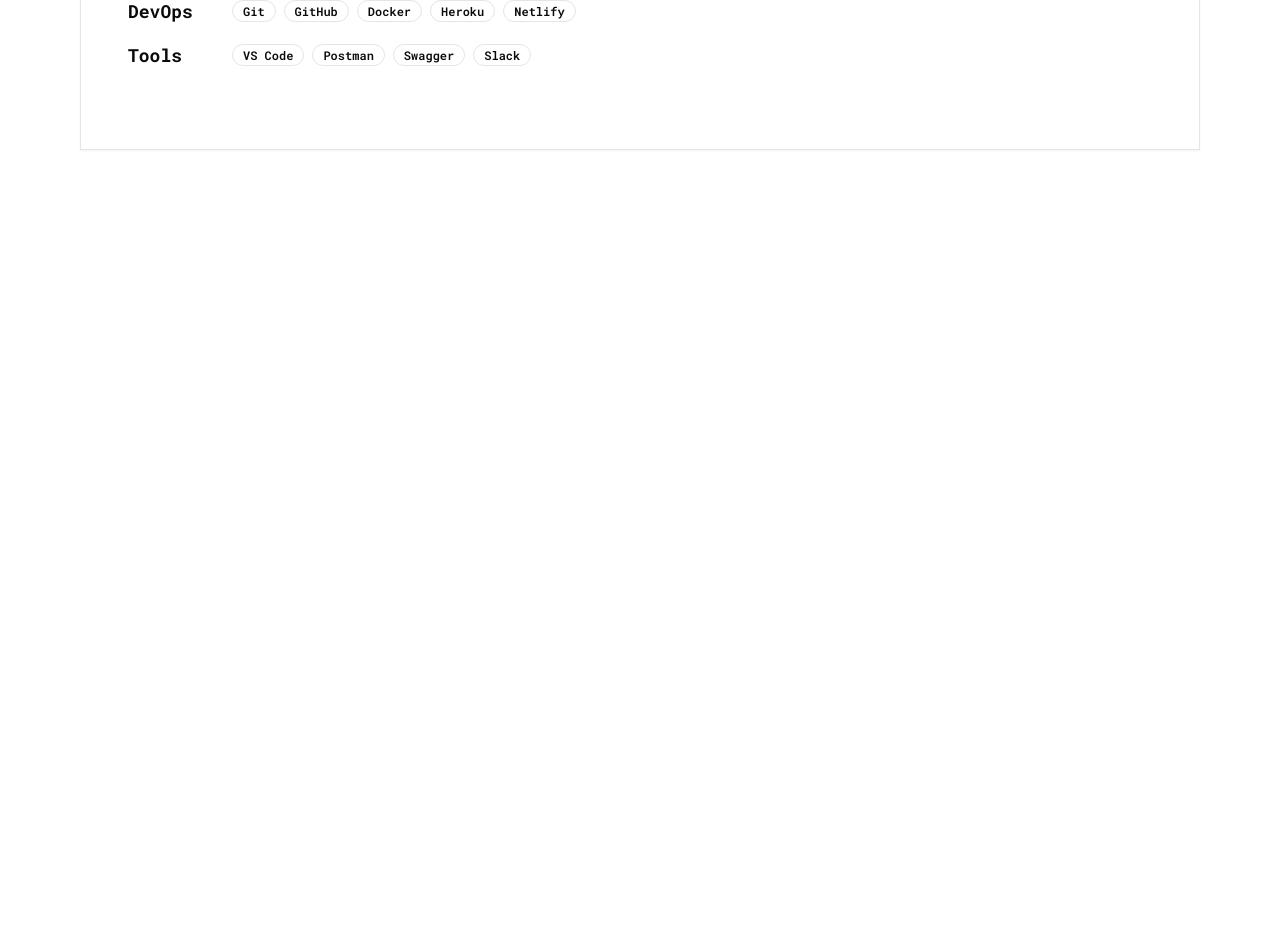
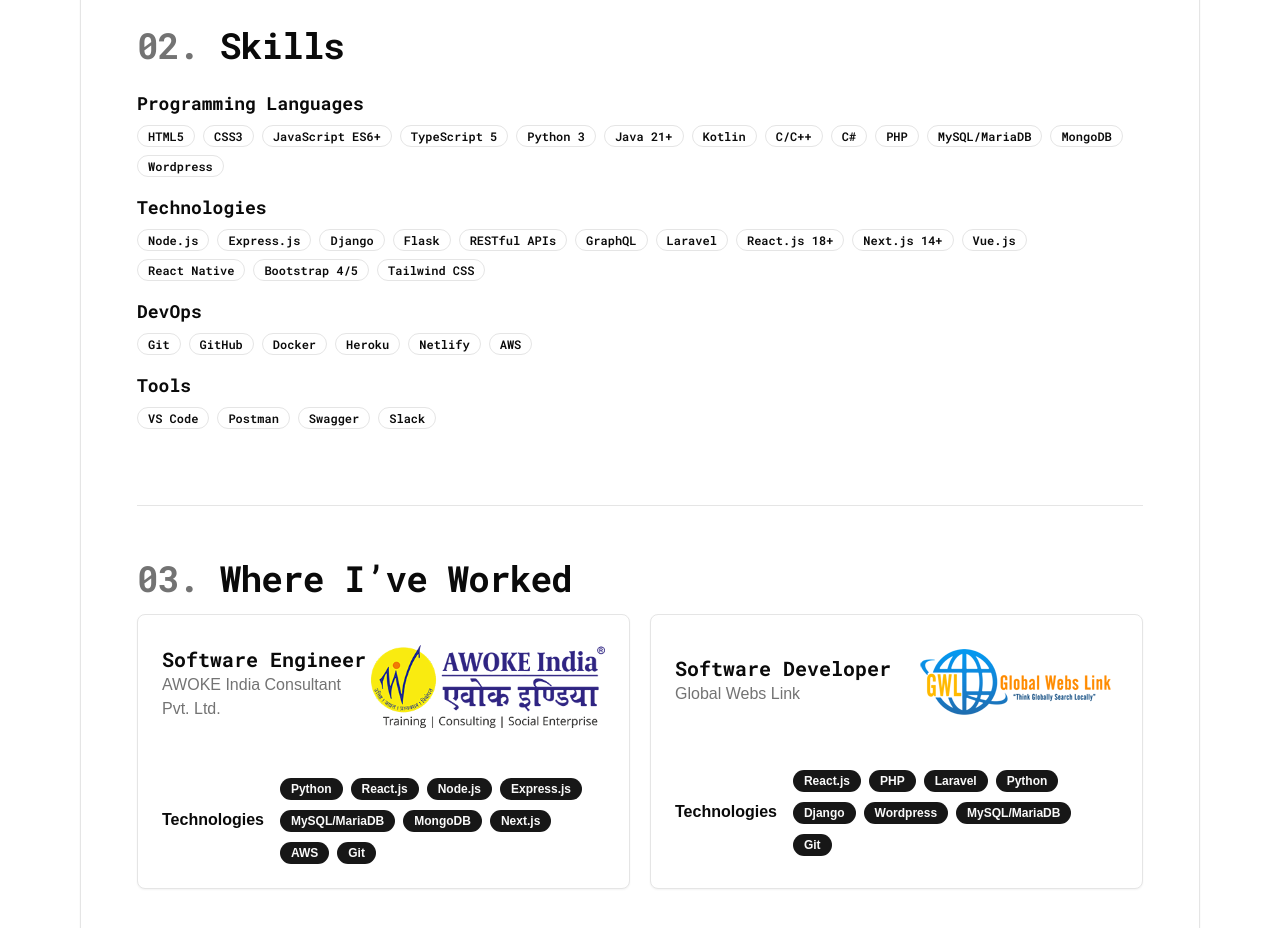
Before and after one commit to aapav01/apavayan.com, a Next.js app: page / in a window 1280 px wide. Shown: the part 1080-2008 px from the top of the page. Before the commit the page ends 1310 px from the top, so only its background shows below. Built offline with nearby package versions, Linux system fonts and the light colour scheme.

Commit message:
stagging: Add Where I have Worked (WIP)

```diff
--- a/src/app/page.tsx
+++ b/src/app/page.tsx
@@ -1,11 +1,20 @@
 import Typewriter from "@/components/typewriter";
 import Button3D from "@/components/ui/button-3d";
-import { Card, CardContent, CardHeader } from "@/components/ui/card";
+import {
+  Card,
+  CardContent,
+  CardFooter,
+  CardHeader,
+} from "@/components/ui/card";
 import { Separator } from "@/components/ui/separator";
 import { Avatar, AvatarFallback, AvatarImage } from "@/components/ui/avatar";
 
 import React from "react";
 import { IoChevronForwardSharp } from "react-icons/io5";
+import GWLLOGO from "@/company/logos/gwl.png";
+import AWOKEINDIALOGO from "@/company/logos/awokeindia.png";
+import Image from "next/image";
+import { Badge } from "@/components/ui/badge";
 
 export default function HomePage() {
   return (
@@ -40,8 +49,11 @@
             </strong>
           </p>
         </CardHeader>
-        <CardContent className="flex flex-col items-center gap-5">
-          <div className="prose text-center max-w-screen-lg">
+        <CardContent className="flex flex-col gap-5 container p-10">
+          <h3 className="font-mono">
+            <span className="text-muted-foreground">01. </span>About Me
+          </h3>
+          <div className="prose text-center max-w-screen-lg mx-auto">
             <p>
               I am currently a Software Engineer, where I collaborate with a
               talented team to build impactful solutions for business platforms.
@@ -64,6 +76,7 @@
               &ldquo;Embark on an adventure, one line of code at a time.&rdquo;
             </blockquote>
           </div>
+          <div className="w-full flex flex-col gap-8 items-center">
             <span className="text-muted-foreground text-2xl font-black font-sans">
               Based In India 🇮🇳
             </span>
@@ -79,49 +92,62 @@
                 <span className="text-lg font-bold">Download Résumé</span>
               </Button3D>
             </div>
-        </CardContent>
-        <Separator orientation="horizontal" className="w-full" />
-        <section className="container py-10 mx-auto max-w-screen-lg">
-          <h3 className="font-mono">Skills</h3>
+          </div>
+          <Separator orientation="horizontal" className="w-full my-8" />
+          <section className="container mx-auto">
+            <h3 className="font-mono">
+              <span className="text-muted-foreground">02. </span>Skills
+            </h3>
             <div className="font-mono flex flex-col py-4 skill-section">
-            <div>
-              <h4 className="font-mono">Frontend</h4>
+              <div className="gap-2">
+                <h4 className="font-mono w-full">Programming Languages</h4>
                 <ul>
                   <li>HTML5</li>
                   <li>CSS3</li>
-                <li>JavaScript</li>
-                <li>React</li>
-                <li>Next.js</li>
-                <li>Redux</li>
-                <li>GraphQL</li>
-                <li>RESTful APIs</li>
+                  <li>JavaScript ES6+</li>
+                  <li>TypeScript 5</li>
+                  <li>Python 3</li>
+                  <li>Java 21+</li>
+                  <li>Kotlin</li>
+                  <li>C/C++</li>
+                  <li>C#</li>
+                  <li>PHP</li>
+                  <li>MySQL/MariaDB</li>
+                  <li>MongoDB</li>
+                  <li>Wordpress</li>
                 </ul>
               </div>
-            <div className="flex flex-col items-center gap-2">
-              <h4 className="font-mono">Backend</h4>
+              <div className="gap-2">
+                <h4 className="font-mono w-full">Technologies</h4>
                 <ul>
                   <li>Node.js</li>
                   <li>Express.js</li>
-                <li>Python</li>
                   <li>Django</li>
                   <li>Flask</li>
                   <li>RESTful APIs</li>
                   <li>GraphQL</li>
-                <li>MySQL/MariaDB</li>
+                  <li>Laravel</li>
+                  <li>React.js 18+</li>
+                  <li>Next.js 14+</li>
+                  <li>Vue.js</li>
+                  <li>React Native</li>
+                  <li>Bootstrap 4/5</li>
+                  <li>Tailwind CSS</li>
                 </ul>
               </div>
               <div className="flex flex-col items-center gap-2">
-              <h4 className="font-mono">DevOps</h4>
+                <h4 className="font-mono w-full">DevOps</h4>
                 <ul>
                   <li>Git</li>
                   <li>GitHub</li>
                   <li>Docker</li>
                   <li>Heroku</li>
                   <li>Netlify</li>
+                  <li>AWS</li>
                 </ul>
               </div>
               <div className="flex flex-col items-center gap-2">
-              <h4 className="font-mono">Tools</h4>
+                <h4 className="font-mono w-full">Tools</h4>
                 <ul>
                   <li>VS Code</li>
                   <li>Postman</li>
@@ -131,6 +157,117 @@
               </div>
             </div>
           </section>
+          <Separator orientation="horizontal" className="w-full my-8" />
+          <section className="container mx-auto">
+            <h3 className="font-mono">
+              <span className="text-muted-foreground">03. </span>Where
+              I&rsquo;ve Worked
+            </h3>
+            <div className="grid md:grid-cols-2  grid-cols-1 gap-5 py-4">
+              <Card>
+                <CardHeader className="flex-row justify-between items-center">
+                  <div>
+                    <h6 className="font-mono">Software Engineer</h6>
+                    <a
+                      href="https://awokeindia.com"
+                      target="_blank"
+                      className="text-muted-foreground"
+                    >
+                      AWOKE India Consultant Pvt. Ltd.
+                    </a>
+                  </div>
+                  <div>
+                    <Image
+                      className="max-h-24 w-auto"
+                      src={AWOKEINDIALOGO}
+                      alt="Awoke India"
+                    />
+                  </div>
+                </CardHeader>
+                <CardContent></CardContent>
+                <CardFooter className="gap-4">
+                  <span className="font-semibold">Technologies</span>
+                  <ul className=" flex flex-wrap gap-2">
+                    <li>
+                      <Badge variant="default">Python</Badge>
+                    </li>
+                    <li>
+                      <Badge variant="default">React.js</Badge>
+                    </li>
+                    <li>
+                      <Badge variant="default">Node.js</Badge>
+                    </li>
+                    <li>
+                      <Badge variant="default">Express.js</Badge>
+                    </li>
+                    <li>
+                      <Badge variant="default">MySQL/MariaDB</Badge>
+                    </li>
+                    <li>
+                      <Badge variant="default">MongoDB</Badge>
+                    </li>
+                    <li>
+                      <Badge variant="default">Next.js</Badge>
+                    </li>
+                    <li>
+                      <Badge variant="default">AWS</Badge>
+                    </li>
+                    <li>
+                      <Badge variant="default">Git</Badge>
+                    </li>
+                  </ul>
+                </CardFooter>
+              </Card>
+              <Card>
+                <CardHeader className="flex-row justify-between items-center">
+                  <div>
+                    <h6 className="font-mono">Software Developer</h6>
+                    <a
+                      href="https://globalwebslink.com/"
+                      target="_blank"
+                      className="text-muted-foreground"
+                    >
+                      Global Webs Link
+                    </a>
+                  </div>
+                  <div>
+                    <Image src={GWLLOGO} alt="Global Webs Link" />
+                  </div>
+                </CardHeader>
+                <CardContent></CardContent>
+                <CardFooter className="gap-4">
+                  <span className="font-semibold">Technologies</span>
+                  <ul className="flex flex-wrap gap-2">
+                    <li>
+                      <Badge variant="default">React.js</Badge>
+                    </li>
+                    <li>
+                      <Badge variant="default">PHP</Badge>
+                    </li>
+                    <li>
+                      <Badge variant="default">Laravel</Badge>
+                    </li>
+                    <li>
+                      <Badge variant="default">Python</Badge>
+                    </li>
+                    <li>
+                      <Badge variant="default">Django</Badge>
+                    </li>
+                    <li>
+                      <Badge variant="default">Wordpress</Badge>
+                    </li>
+                    <li>
+                      <Badge variant="default">MySQL/MariaDB</Badge>
+                    </li>
+                    <li>
+                      <Badge variant="default">Git</Badge>
+                    </li>
+                  </ul>
+                </CardFooter>
+              </Card>
+            </div>
+          </section>
+        </CardContent>
       </Card>
     </React.Fragment>
   );
```
Also changed, not shown: src/company/logos/awokeindia.png (added), src/company/logos/gwl.png (added). Lines whose indentation alone changed are shown as unchanged.
